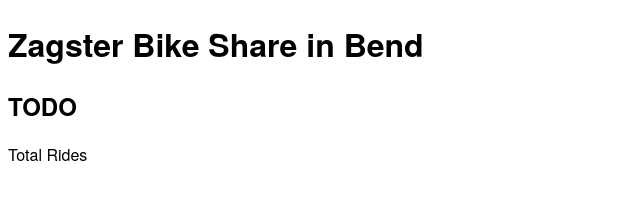
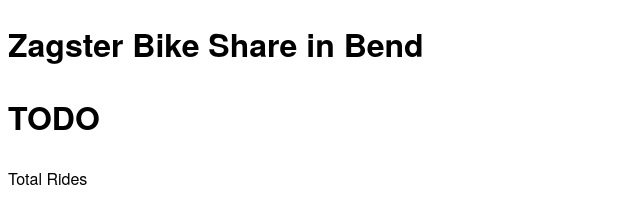
Before and after one commit to OConnellErin/Zagster-Client, a plain HTML site: page index.html in a window 1280 px wide. Shown: the whole page, without its empty margins (0-640 px from the left). Drawn offline with Linux system fonts and the light colour scheme.

Commit message:
Added poppop (alert) and H2 font size

```diff
--- a/index.html
+++ b/index.html
@@ -3,6 +3,10 @@
     <head>
         <title>Zagster Bikes in Bend</title>
         <link rel="stylesheet" href="main.css">
+
+        <script>
+        alert("My program is alive!")
+        </script>
 
     </head>
     <body>
--- a/main.css
+++ b/main.css
@@ -1,3 +1,7 @@
 body {
     font-family: "HelveticaNeue", "Arial", sans-serif;
 }
+
+h2 {
+    font-size: 200%;
+}
```
